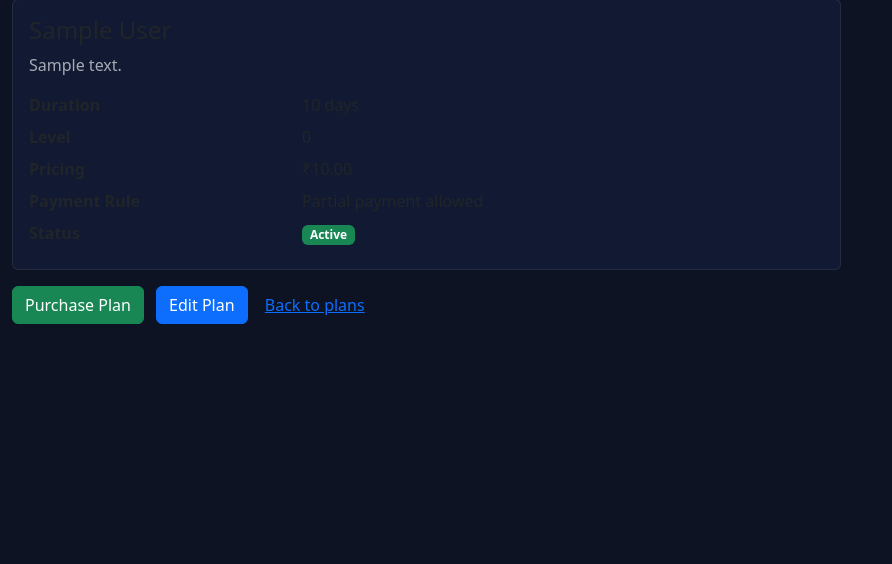
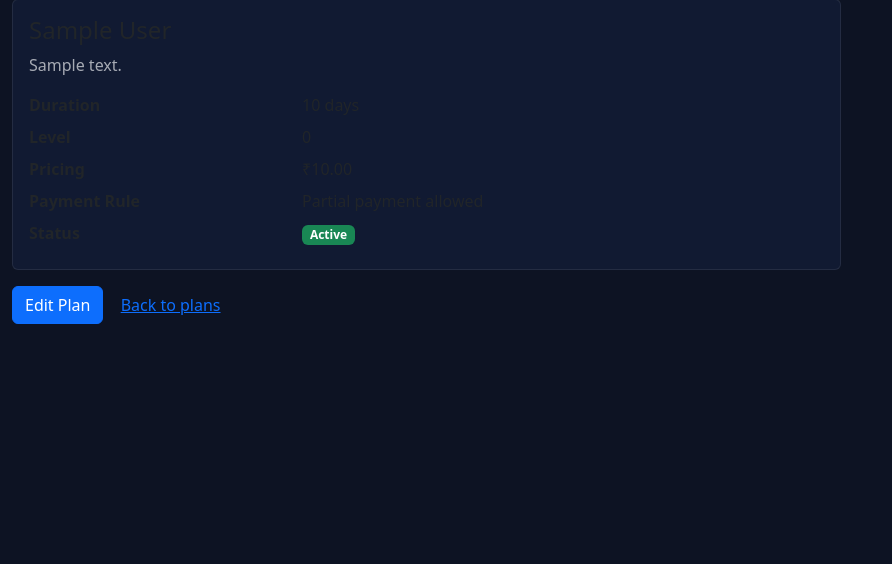
Before and after one commit to kalibilly/GalaxyGym, a Django app: page /memberships/plans/1/ in a window 1280 px wide. Shown: the part 61-625 px from the top of the page, without its empty margins (0-892 px from the left). Run offline with Django 5.2, Linux system fonts and the light colour scheme; a user stored in the database is signed in; tables that the repository leaves empty hold one stand-in row (values such as "Sample post"); data that the repository does not hold is empty; parts of the project's set-up code (start-up, migrations or seed data) failed here and were passed over.

Commit message:
Update plan_detail.html

```diff
--- a/templates/memberships/plan_detail.html
+++ b/templates/memberships/plan_detail.html
@@ -29,9 +29,6 @@
                 </dl>
             </div>
         </div>
-        {% if can_purchase %}
-            <a href="{% url 'memberships:plan_purchase' plan.pk %}" class="btn btn-success me-2">Purchase Plan</a>
-        {% endif %}
         <a href="{% url 'memberships:plan_update' plan.pk %}" class="btn btn-primary">Edit Plan</a>
         <a href="{% url 'memberships:plan_list' %}" class="btn btn-link">Back to plans</a>
     </div>
```
